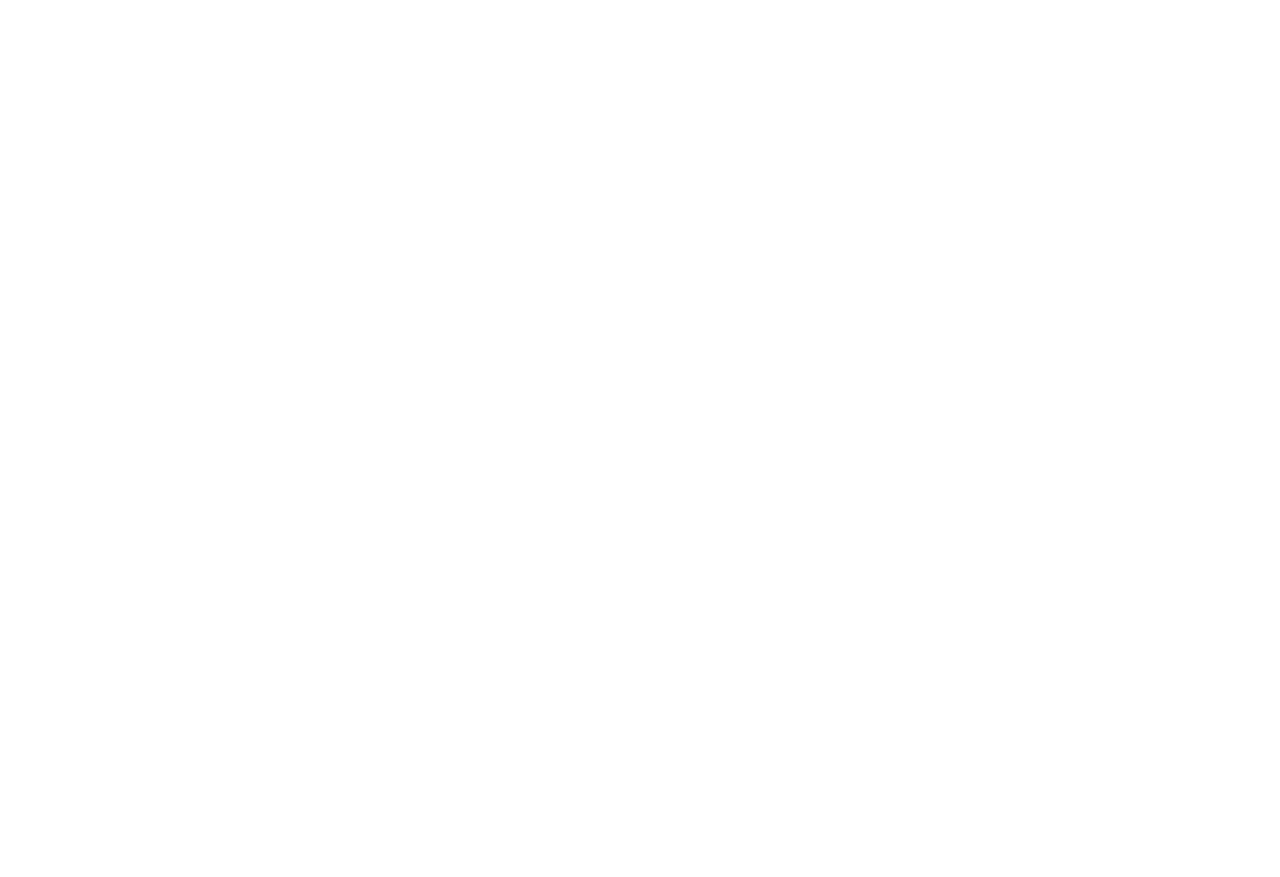
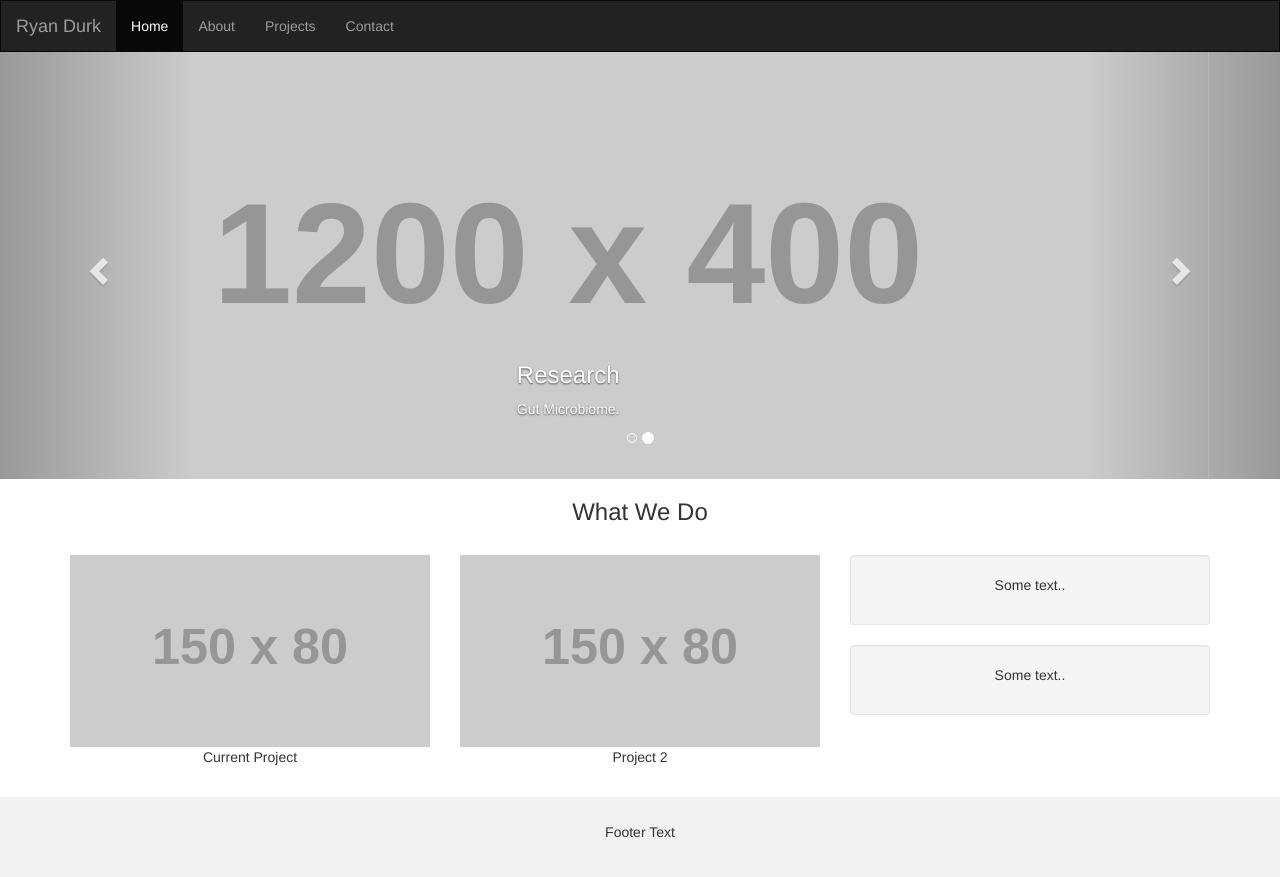
Before and after one commit to rpdurk/BootstrapResponsivePortfolio, a plain HTML site: page index.html in a window 1280 px wide. Before the commit the page ends 800 px from the top, so only its background shows below. Drawn offline with nearby package versions, Linux system fonts and the light colour scheme; placeholder pictures from the web are drawn by us.

Commit message:
added styles folder for specialized style within portfolio

```diff
--- /dev/null
+++ b/Styles.css/index.styles.css
@@ -0,0 +1,24 @@
+   /* Remove the navbar's default margin-bottom and rounded borders */
+   .navbar {
+    margin-bottom: 0;
+    border-radius: 0;
+  }
+
+  /* Add a gray background color and some padding to the footer */
+  footer {
+    background-color: #f2f2f2;
+    padding: 25px;
+  }
+
+.carousel-inner img {
+    width: 100%; /* Set width to 100% */
+    margin: auto;
+    min-height:200px;
+}
+
+/* Hide the carousel text when the screen is less than 600 pixels wide */
+@media (max-width: 600px) {
+  .carousel-caption {
+    display: none;
+  }
+}
--- a/index.html
+++ b/index.html
@@ -1,11 +1,106 @@
 <!DOCTYPE html>
 <html lang="en">
 <head>
-    <meta charset="UTF-8">
-    <meta name="viewport" content="width=device-width, initial-scale=1.0">
-    <title>Document</title>
+  <title>Bootstrap Example</title>
+  <meta charset="utf-8">
+  <meta name="viewport" content="width=device-width, initial-scale=1">
+  <link rel="stylesheet" href="https://maxcdn.bootstrapcdn.com/bootstrap/3.4.1/css/bootstrap.min.css">
+  <script src="https://ajax.googleapis.com/ajax/libs/jquery/3.5.1/jquery.min.js"></script>
+  <script src="https://maxcdn.bootstrapcdn.com/bootstrap/3.4.1/js/bootstrap.min.js"></script>
+  <link rel="stylesheet" href="Styles.css/index.styles.css">
+
 </head>
 <body>
 
+<nav class="navbar navbar-inverse">
+  <div class="container-fluid">
+    <div class="navbar-header">
+      <button type="button" class="navbar-toggle" data-toggle="collapse" data-target="#myNavbar">
+        <span class="icon-bar"></span>
+        <span class="icon-bar"></span>
+        <span class="icon-bar"></span>
+      </button>
+      <a class="navbar-brand" href="#">Ryan Durk</a>
+    </div>
+    <div class="collapse navbar-collapse" id="myNavbar">
+      <ul class="nav navbar-nav">
+        <li class="active"><a href="#">Home</a></li>
+        <li><a href="#">About</a></li>
+        <li><a href="#">Projects</a></li>
+        <li><a href="#">Contact</a></li>
+      </ul>
+      <!--  Do not need a login spot as there are no logins.
+        <ul class="nav navbar-nav navbar-right">
+          <li><a href="#"><span class="glyphicon glyphicon-log-in"></span> Login</a></li>
+        </ul>
+      -->
+    </div>
+  </div>
+</nav>
+
+<div id="myCarousel" class="carousel slide" data-ride="carousel">
+    <!-- Indicators -->
+    <ol class="carousel-indicators">
+      <li data-target="#myCarousel" data-slide-to="0" class="active"></li>
+      <li data-target="#myCarousel" data-slide-to="1"></li>
+    </ol>
+
+    <!-- Wrapper for slides -->
+    <div class="carousel-inner" role="listbox">
+      <div class="item active">
+        <img src="https://placehold.it/1200x400?text=IMAGE" alt="Image">
+        <div class="carousel-caption">
+          <h3>Research</h3>
+          <p>Gut Microbiome.</p>
+        </div>
+      </div>
+
+      <div class="item">
+        <img src="https://placehold.it/1200x400?text=Another Image Maybe" alt="Image">
+        <div class="carousel-caption">
+          <h3>More Sell $</h3>
+          <p>Lorem ipsum...</p>
+        </div>
+      </div>
+    </div>
+
+    <!-- Left and right controls -->
+    <a class="left carousel-control" href="#myCarousel" role="button" data-slide="prev">
+      <span class="glyphicon glyphicon-chevron-left" aria-hidden="true"></span>
+      <span class="sr-only">Previous</span>
+    </a>
+    <a class="right carousel-control" href="#myCarousel" role="button" data-slide="next">
+      <span class="glyphicon glyphicon-chevron-right" aria-hidden="true"></span>
+      <span class="sr-only">Next</span>
+    </a>
+</div>
+
+<div class="container text-center">
+  <h3>What We Do</h3><br>
+  <div class="row">
+    <div class="col-sm-4">
+      <img src="https://placehold.it/150x80?text=IMAGE" class="img-responsive" style="width:100%" alt="Image">
+      <p>Current Project</p>
+    </div>
+    <div class="col-sm-4">
+      <img src="https://placehold.it/150x80?text=IMAGE" class="img-responsive" style="width:100%" alt="Image">
+      <p>Project 2</p>
+    </div>
+    <div class="col-sm-4">
+      <div class="well">
+       <p>Some text..</p>
+      </div>
+      <div class="well">
+       <p>Some text..</p>
+      </div>
+    </div>
+  </div>
+</div><br>
+
+
+<footer class="container-fluid text-center">
+  <p>Footer Text</p>
+</footer>
+
 </body>
 </html>
```
